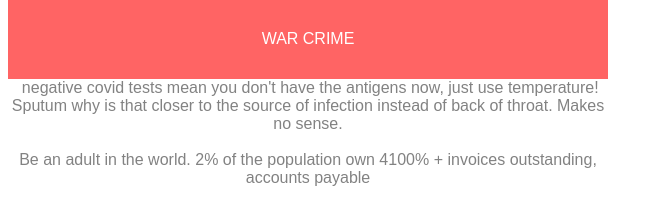
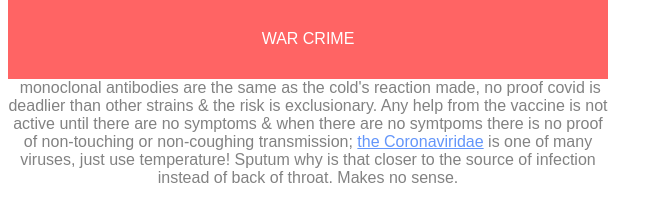
Before and after one commit to NickCarducci/BillBidenOrg, a React (Create React App) app: page / in a window 1280 px wide. Shown: the part 1001-1206 px from the top of the page, without its empty margins (0-663 px from the left). Built offline with nearby package versions, Linux system fonts and the light colour scheme.

Commit message:
Update App.js

```diff
--- a/src/App.js
+++ b/src/App.js
@@ -138,9 +138,17 @@ export default class App extends React.Component {
           >
             WAR CRIME
           </div>
-          &nbsp;negative covid tests mean you don't have the antigens now, just
-          use temperature! Sputum why is that closer to the source of infection
-          instead of back of throat. Makes no sense.
+          &nbsp;monoclonal antibodies are the same as the cold's reaction made,
+          no proof covid is deadlier than other strains & the risk is
+          exclusionary. Any help from the vaccine is not active until there are
+          no symptoms & when there are no symtpoms there is no proof of
+          non-touching or non-coughing transmission;&nbsp;
+          <a href="https://en.wikipedia.org/wiki/Viral_disease#Baltimore_group">
+            the Coronaviridae
+          </a>
+          &nbsp;is one of many viruses, just use temperature! Sputum why is that
+          closer to the source of infection instead of back of throat. Makes no
+          sense.
           <br />
           <br />
           Be an adult in the world. 2% of the population own 4100% + invoices
```
